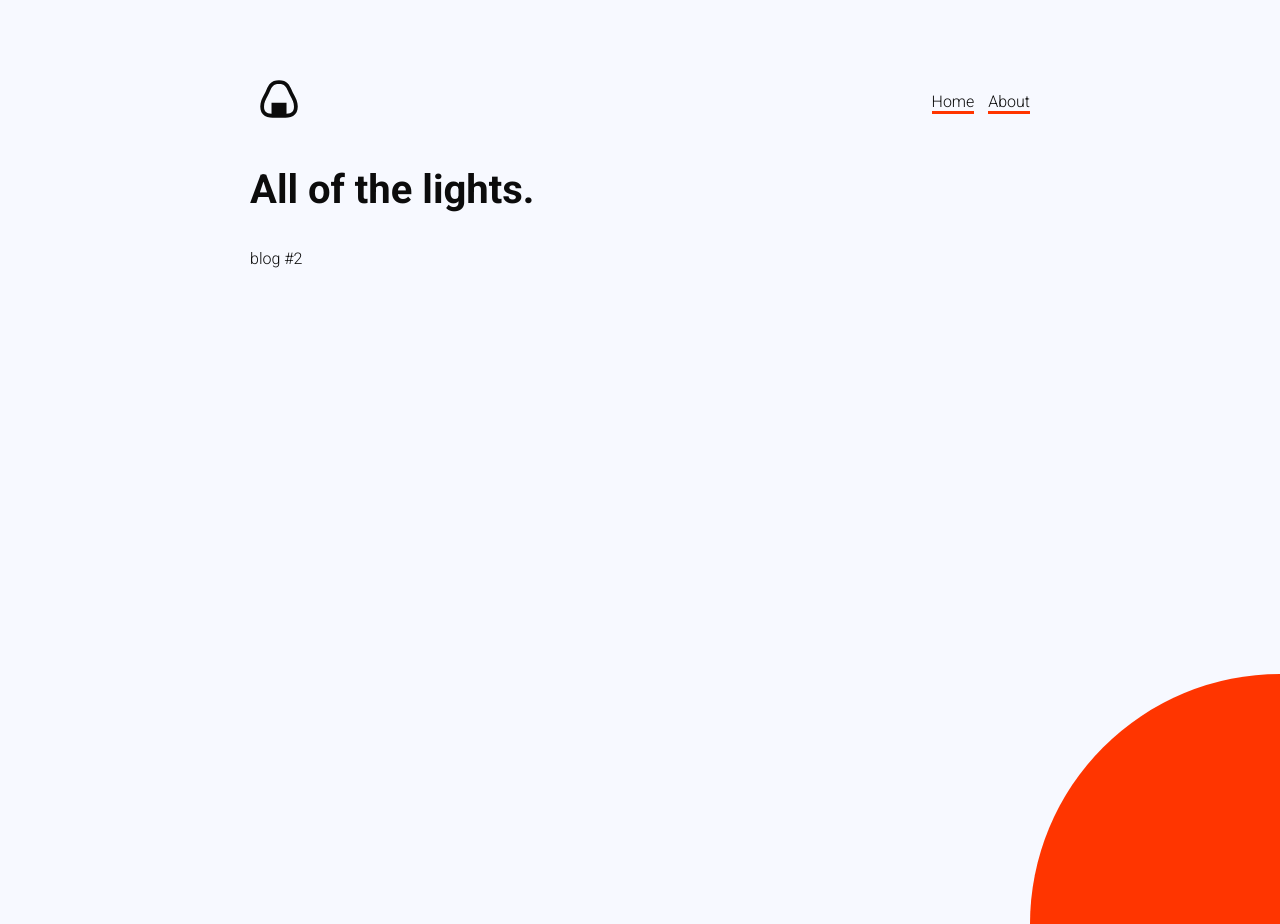
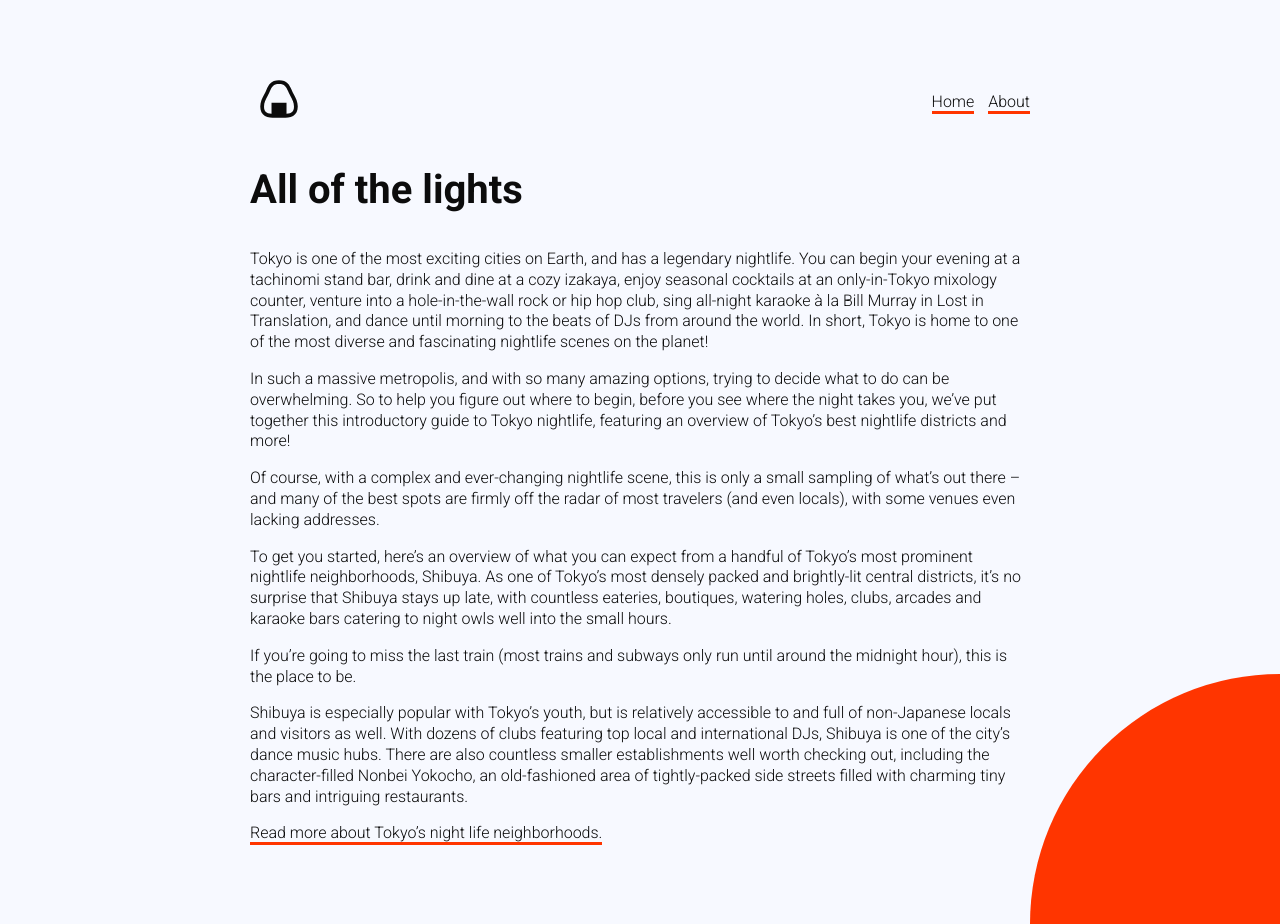
Before and after one commit to galapr/anightinjapan, a Jekyll site: the page built from _posts/2020-11-26-all-of-the-lights.markdown, in a window 1280 px wide and 924 px high. Built offline with Jekyll 4.4.1, drawn with Linux system fonts in a browser that asks for light colours.

Commit message:
Updated All Of The Lights

```diff
--- a/_posts/2020-11-26-all-of-the-lights.markdown
+++ b/_posts/2020-11-26-all-of-the-lights.markdown
@@ -1,8 +1,20 @@
 ---
-title: All of the lights.
+title: All of the lights
 date: 2020-11-26 00:00:00 Z
 excerpt: The nightlife here runs the gamut, from rowdy izakayas and beer bars, to
   red-light entertainment and the infamous Robot Restaurant.
 ---
 
-blog #2
+Tokyo is one of the most exciting cities on Earth, and has a legendary nightlife. You can begin your evening at a tachinomi stand bar, drink and dine at a cozy izakaya, enjoy seasonal cocktails at an only-in-Tokyo mixology counter, venture into a hole-in-the-wall rock or hip hop club, sing all-night karaoke à la Bill Murray in Lost in Translation, and dance until morning to the beats of DJs from around the world. In short, Tokyo is home to one of the most diverse and fascinating nightlife scenes on the planet!
+
+In such a massive metropolis, and with so many amazing options, trying to decide what to do can be overwhelming. So to help you figure out where to begin, before you see where the night takes you, we’ve put together this introductory guide to Tokyo nightlife, featuring an overview of Tokyo’s best nightlife districts and more!
+
+Of course, with a complex and ever-changing nightlife scene, this is only a small sampling of what’s out there – and many of the best spots are firmly off the radar of most travelers (and even locals), with some venues even lacking addresses.
+
+To get you started, here’s an overview of what you can expect from a handful of Tokyo’s most prominent nightlife neighborhoods, Shibuya. As one of Tokyo’s most densely packed and brightly-lit central districts, it’s no surprise that Shibuya stays up late, with countless eateries, boutiques, watering holes, clubs, arcades and karaoke bars catering to night owls well into the small hours.
+
+If you’re going to miss the last train (most trains and subways only run until around the midnight hour), this is the place to be.
+
+Shibuya is especially popular with Tokyo’s youth, but is relatively accessible to and full of non-Japanese locals and visitors as well. With dozens of clubs featuring top local and international DJs, Shibuya is one of the city’s dance music hubs. There are also countless smaller establishments well worth checking out, including the character-filled Nonbei Yokocho, an old-fashioned area of tightly-packed side streets filled with charming tiny bars and intriguing restaurants.
+
+[Read more about Tokyo’s night life neighborhoods.](https://boutiquejapan.com/tokyo-nightlife-guide/)
```
